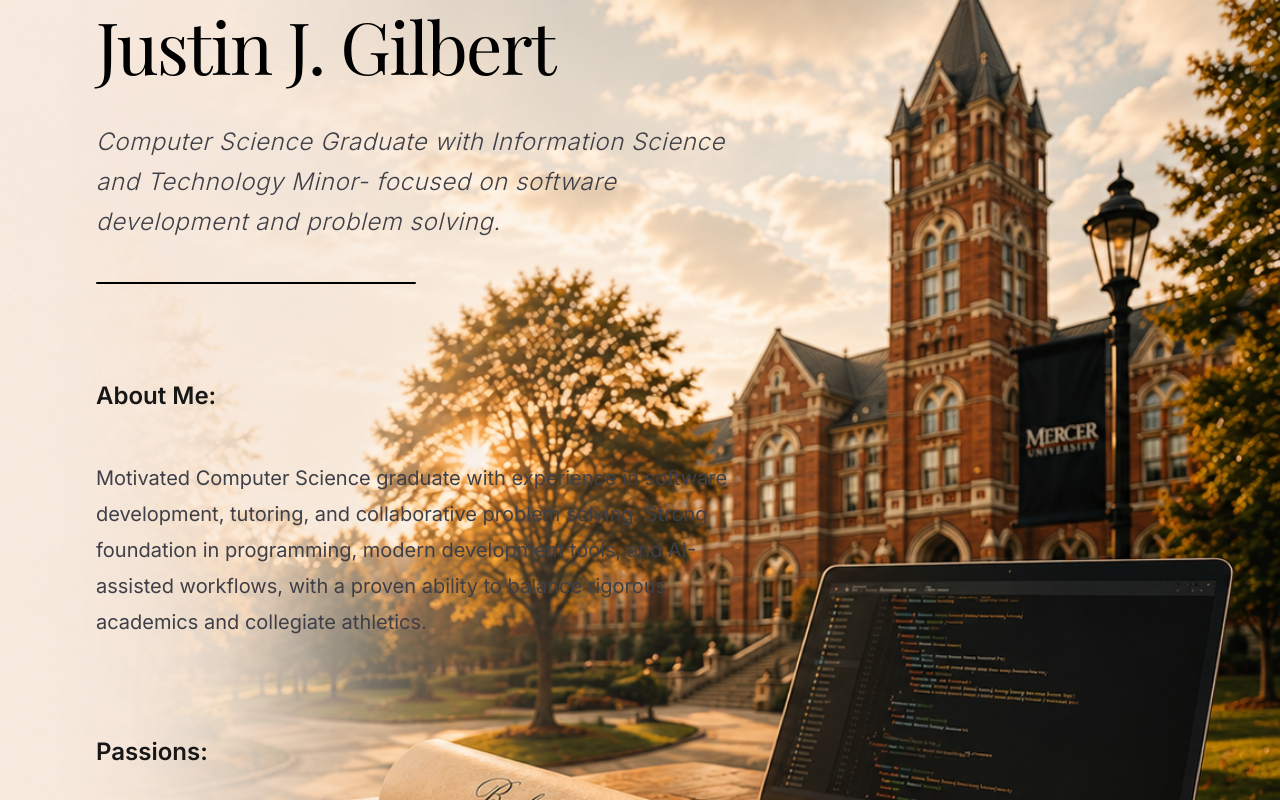
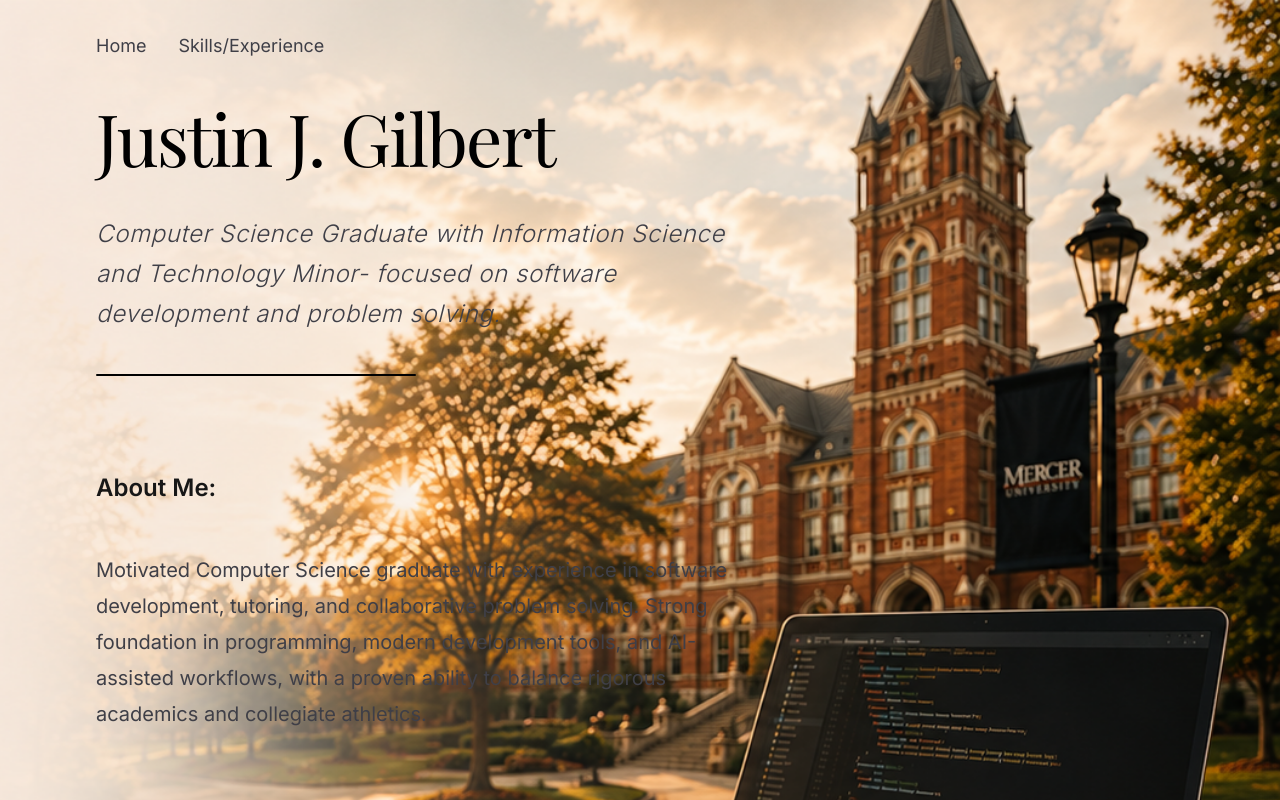
Before and after one commit to gilbert-jj/justing-portfolio, a Next.js app: page / in a window 1280 px wide. Shown: the top 800 px of the page. Built offline with nearby package versions, Linux system fonts and the light colour scheme.

Commit message:
Updated website

```diff
--- a/app/page.tsx
+++ b/app/page.tsx
@@ -1,4 +1,5 @@
 import { Playfair_Display } from "next/font/google";
+import Link from "next/link";
 
 const playfair = Playfair_Display({
   subsets: ["latin"],
@@ -12,7 +13,22 @@ className="min-h-screen bg-cover bg-right bg-no-repeat bg-zinc-100"  style={{
     backgroundPosition: "right center",
   }}
 >
-<main className="relative z-10 flex min-h-screen w-full max-w-7xl flex-col justify-center px-24">        <div className="flex flex-col gap-8">
+<main className="relative z-10 flex min-h-screen w-full max-w-7xl flex-col justify-center px-24">
+
+  <nav className="flex items-center justify-between py-8">
+
+  <div className="flex gap-8 text-lg text-zinc-700">
+    <Link href="/" className="hover:text-black transition">
+      Home
+    </Link>
+
+    <Link href="/skills-experience" className="hover:text-black transition">
+      Skills/Experience
+    </Link>
+  </div>
+</nav>
+
+    <div className="flex flex-col gap-8">
           <h1 className={`${playfair.className} max-w-4xl text-7xl font-semibold leading-tight tracking-tight text-black dark:text-zinc-50`}
 >              Justin J. Gilbert          </h1>
               <p className="max-w-2xl text-2xl leading-10 tracking-wide text-zinc-700 font-light italic">
--- a/app/skills-experience/page.tsx
+++ /dev/null
@@ -1,7 +0,0 @@
-export default function Projects() {
-  return (
-    <main className="min-h-screen p-16">
-      <h1 className="text-5xl font-bold">Projects</h1>
-    </main>
-  );
-}
--- /dev/null
+++ b/app/test/page.tsx
@@ -0,0 +1,9 @@
+export default function SkillsExperience() {
+  return (
+    <main className="min-h-screen p-24">
+      <h1 className="text-6xl font-bold">
+        Skills & Experience
+      </h1>
+    </main>
+  );
+}
```
